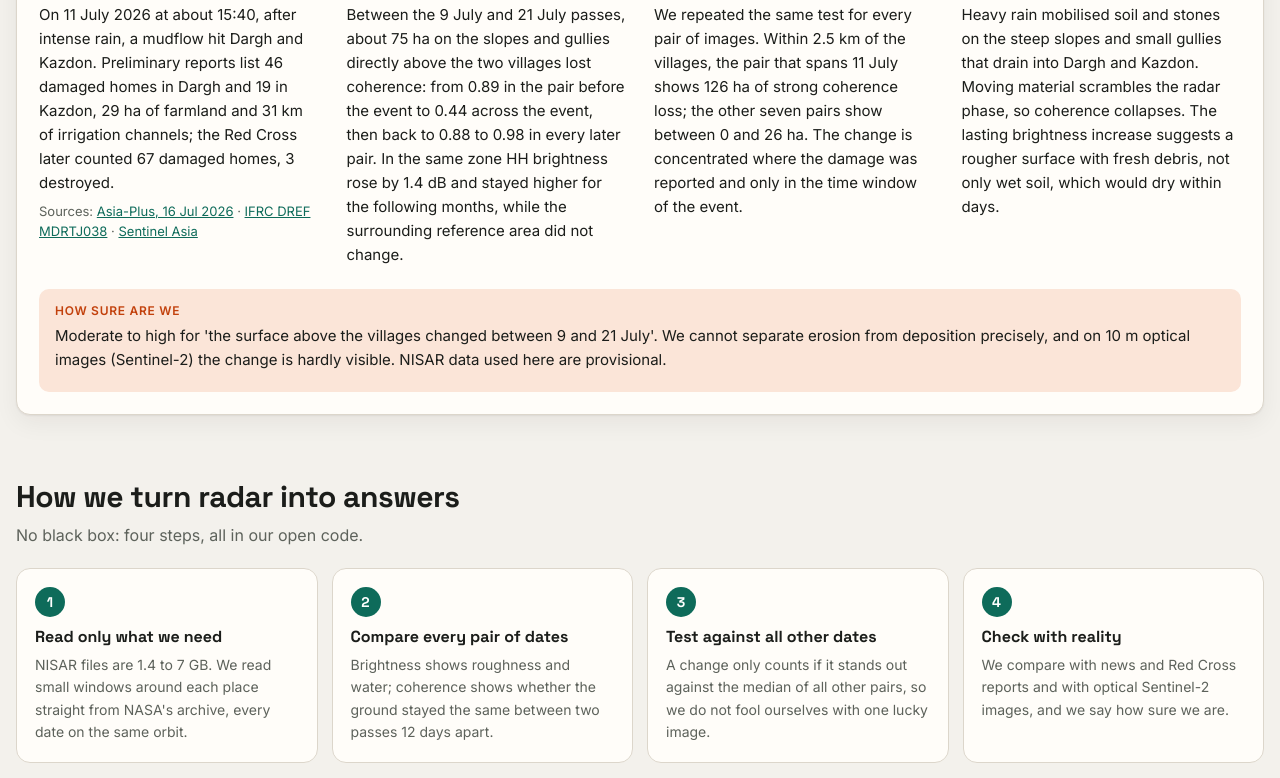
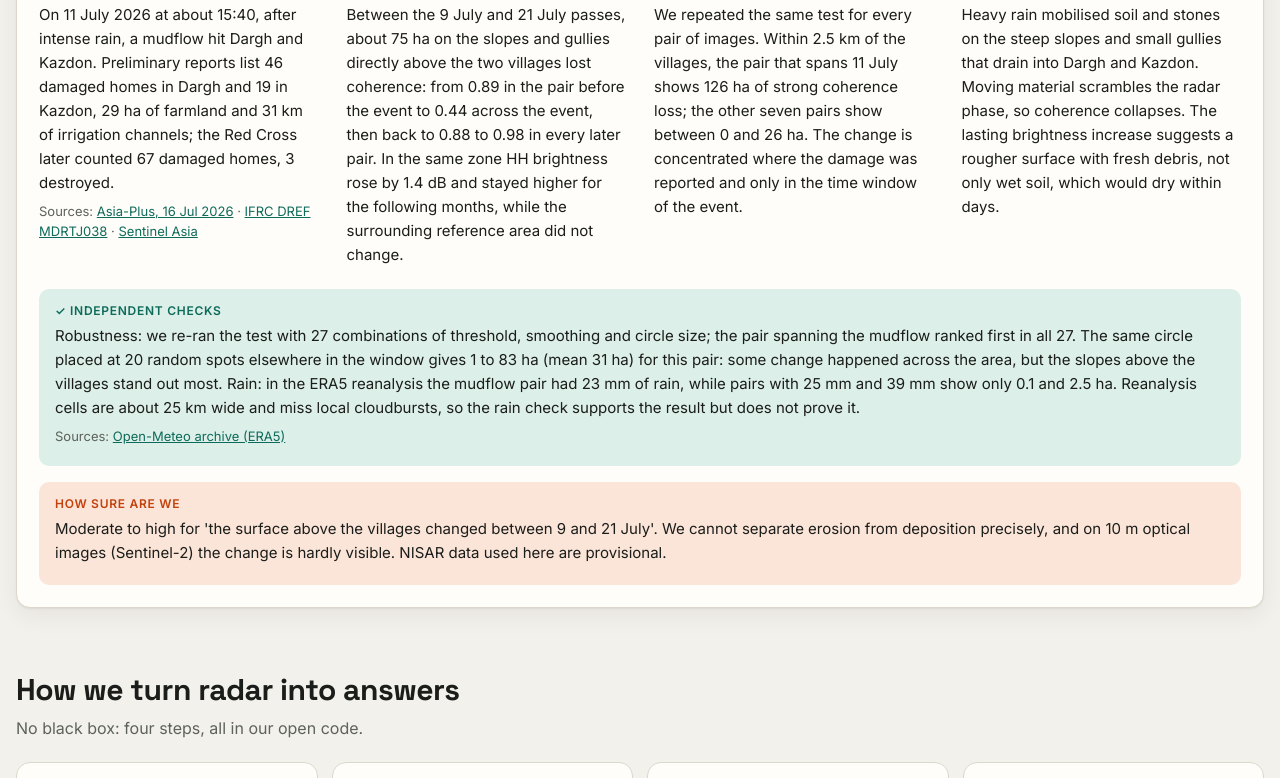
Before and after one commit to wify777/nisar-tajikistan, a plain HTML site: page site/index.html in a window 1280 px wide. Shown: the part 2605-3383 px from the top of the page. Drawn offline with nearby package versions, Linux system fonts and the light colour scheme; no server answers; animation ran at ten frames a second.

Commit message:
Add independent checks (robustness, rain, optical water, dam comparison) to stories
Co-Authored-By: Claude Opus 5.5 <noreply@anthropic.com>

```diff
--- a/site/app.js
+++ b/site/app.js
@@ -73,7 +73,7 @@
   UI.en.chartWater = "Water area detected by radar (km²)"; UI.ru.chartWater = "Площадь воды по радару (км²)";
   UI.en.water = "water area"; UI.ru.water = "площадь воды";
   var state = { lang: "en", data: null, story: null, meta: null, series: null, layer: "cohchange", idx: 0, opacity: 0.85, zone: true };
-  var map, chart, ASSET_V = "4";
+  var map, chart, ASSET_V = "5";
   var $ = function (id) { return document.getElementById(id); };
   function t(k) { return UI[state.lang][k]; }
   function fmtDate(d) { return d.slice(0, 4) + "-" + d.slice(4, 6) + "-" + d.slice(6, 8); }
@@ -136,7 +136,7 @@
     $("detail-stat-label").textContent = s.statLabel ? s.statLabel[state.lang] : "";
     var f = $("findings"); f.innerHTML = "";
     s.findings[state.lang].forEach(function (b) {
-      var box = el("div", "finding" + (b.conf ? " conf" : ""));
+      var box = el("div", "finding" + (b.conf ? " conf" : "") + (b.check ? " check" : ""));
       box.appendChild(el("h3", null, b.h)); box.appendChild(el("p", null, b.p));
       if (b.src) {
         var ps = el("p", "src", t("sources") + ": ");
--- a/site/data/stories.json
+++ b/site/data/stories.json
@@ -51,6 +51,17 @@
       "p": "Heavy rain mobilised soil and stones on the steep slopes and small gullies that drain into Dargh and Kazdon. Moving material scrambles the radar phase, so coherence collapses. The lasting brightness increase suggests a rougher surface with fresh debris, not only wet soil, which would dry within days."
      },
      {
+      "check": true,
+      "h": "Independent checks",
+      "p": "Robustness: we re-ran the test with 27 combinations of threshold, smoothing and circle size; the pair spanning the mudflow ranked first in all 27. The same circle placed at 20 random spots elsewhere in the window gives 1 to 83 ha (mean 31 ha) for this pair: some change happened across the area, but the slopes above the villages stand out most. Rain: in the ERA5 reanalysis the mudflow pair had 23 mm of rain, while pairs with 25 mm and 39 mm show only 0.1 and 2.5 ha. Reanalysis cells are about 25 km wide and miss local cloudbursts, so the rain check supports the result but does not prove it.",
+      "src": [
+       [
+        "Open-Meteo archive (ERA5)",
+        "https://open-meteo.com/en/docs/historical-weather-api"
+       ]
+      ]
+     },
+     {
       "h": "How sure are we",
       "p": "Moderate to high for 'the surface above the villages changed between 9 and 21 July'. We cannot separate erosion from deposition precisely, and on 10 m optical images (Sentinel-2) the change is hardly visible. NISAR data used here are provisional.",
       "conf": true
@@ -86,6 +97,17 @@
      {
       "h": "Почему (наша гипотеза)",
       "p": "Сильный дождь сдвинул грунт и камни на крутых склонах и в мелких оврагах, стекающих к Даргу и Каздону. Перемещённый материал разрушает фазу радара, и когерентность падает. Долговременный рост яркости говорит о более шероховатой поверхности со свежими наносами, а не только о влажной почве, которая высохла бы за несколько дней."
+     },
+     {
+      "check": true,
+      "h": "Независимые проверки",
+      "p": "Устойчивость: мы повторили проверку с 27 сочетаниями порога, сглаживания и размера круга; пара через сель оказалась первой во всех 27. Тот же круг в 20 случайных местах окна даёт для этой пары от 1 до 83 га (в среднем 31 га): изменения были по всей округе, но склоны над сёлами выделяются сильнее всего. Дождь: по реанализу ERA5 в паре с селем выпало 23 мм, а в парах с 25 и 39 мм изменилось лишь 0.1 и 2.5 га. Ячейки реанализа около 25 км и не видят местных ливней, поэтому проверка по дождю поддерживает вывод, но не доказывает его.",
+      "src": [
+       [
+        "Open-Meteo archive (ERA5)",
+        "https://open-meteo.com/en/docs/historical-weather-api"
+       ]
+      ]
      },
      {
       "h": "Насколько мы уверены",
@@ -184,12 +206,27 @@
      },
      {
       "h": "What we do not see, and why",
-      "p": "No change was detected on the dam surface between passes. That does not prove the dam or the slopes are stable: slow movement of a few centimetres per year is too small to stand out in single 12-day pairs and needs a longer time series of radar phase. The ups and downs of the water area are mostly wind on the lake, not real level changes."
+      "p": "No change was detected on the dam surface between passes. That does not prove the dam or the slopes are stable: slow movement of a few centimetres per year is too small to stand out in single 12-day pairs and needs a longer time series of radar phase. We think the ups and downs of the water area are mostly caused by wind on the lake rather than real level changes."
      },
      {
       "h": "Why NISAR helps here",
       "p": "Clouds and long shadows often hide the Pamir from optical satellites. NISAR images the dam and the lake every 12 days in any weather, so a growing record can show slow trends and sudden changes over the coming years.",
       "conf": false
+     },
+     {
+      "check": true,
+      "h": "Independent checks",
+      "p": "Dam: four nearby slopes facing the same direction have a mean coherence of 0.43 to 0.63 over the same 8 pairs, the dam 0.67 to 0.73 (depending on the area measured), so its stability is not only an effect of orientation. Lake: on 5 Sentinel-2 dates close to radar passes the optical lake area is 26.1 to 29.2 km², radar gives 23.7 to 27.9 km². The lowest radar area (2 July) came with the strongest reanalysis wind of these dates, which fits the wind hypothesis, but all winds were below 1 m/s and there are only 5 dates, so it is not proof.",
+      "src": [
+       [
+        "Sentinel-2 L2A (AWS Open Data)",
+        "https://registry.opendata.aws/sentinel-2-l2a-cogs/"
+       ],
+       [
+        "Open-Meteo archive (ERA5)",
+        "https://open-meteo.com/en/docs/historical-weather-api"
+       ]
+      ]
      },
      {
       "h": "How sure are we",
@@ -218,11 +255,26 @@
      },
      {
       "h": "Чего мы не видим и почему",
-      "p": "На поверхности завала между пролётами изменений не обнаружено. Это не доказывает, что завал или склоны стабильны: медленное движение в несколько сантиметров в год слишком мало для отдельных 12-дневных пар и требует длинного ряда фазы радара. Колебания площади воды в основном вызваны ветром на озере, а не реальными изменениями уровня."
+      "p": "На поверхности завала между пролётами изменений не обнаружено. Это не доказывает, что завал или склоны стабильны: медленное движение в несколько сантиметров в год слишком мало для отдельных 12-дневных пар и требует длинного ряда фазы радара. Мы считаем, что колебания площади воды в основном вызваны ветром на озере, а не реальными изменениями уровня."
      },
      {
       "h": "Чем здесь помогает NISAR",
       "p": "Облака и длинные тени часто скрывают Памир от оптических спутников. NISAR снимает завал и озеро каждые 12 дней в любую погоду, поэтому накопленный ряд в ближайшие годы сможет показать и медленные тренды, и резкие изменения."
+     },
+     {
+      "check": true,
+      "h": "Независимые проверки",
+      "p": "Завал: четыре соседних склона с той же экспозицией имеют среднюю когерентность 0.43–0.63 по тем же 8 парам, завал — 0.67–0.73 (в зависимости от размера участка), то есть его устойчивость объясняется не только ориентацией. Озеро: на 5 датах Sentinel-2 рядом с пролётами радара оптическая площадь 26.1–29.2 км², радарная 23.7–27.9 км². Самая маленькая площадь на радаре (2 июля) совпала с самым сильным ветром по реанализу среди этих дат, что согласуется с гипотезой о ветре, но все скорости меньше 1 м/с и дат всего 5, так что это не доказательство.",
+      "src": [
+       [
+        "Sentinel-2 L2A (AWS Open Data)",
+        "https://registry.opendata.aws/sentinel-2-l2a-cogs/"
+       ],
+       [
+        "Open-Meteo archive (ERA5)",
+        "https://open-meteo.com/en/docs/historical-weather-api"
+       ]
+      ]
      },
      {
       "h": "Насколько мы уверены",
@@ -295,8 +347,19 @@
       "p": "Summer inflow from snow and glacier melt raises the water level, so the reservoir spreads over its gentle upper shores; from autumn the level can fall again. This matches the usual filling pattern of mountain reservoirs, but we have not yet confirmed Nurek's operating schedule with an official source."
      },
      {
+      "check": true,
+      "h": "Independent check: optical images",
+      "p": "On 5 cloud-free Sentinel-2 images from 29 June to 28 August, the same water body (water index MNDWI) grew from 23.5 to 29.3 km². Radar shows the same rise, from 24.8 to 31.6 km², but its areas are 5 to 13% larger than the optical ones. We have not yet found the reason for this offset.",
+      "src": [
+       [
+        "Sentinel-2 L2A (AWS Open Data)",
+        "https://registry.opendata.aws/sentinel-2-l2a-cogs/"
+       ]
+      ]
+     },
+     {
       "h": "How sure are we",
-      "p": "Medium. Wind can roughen the water and make it brighter, so some water may be missed on windy days. The threshold method and the 18 x 18 km window mean the numbers describe changes in this section, not the full reservoir. NISAR data used here are provisional.",
+      "p": "High for the summer rise, which optical Sentinel-2 images confirm; medium for the exact areas, which are 5 to 13% above the optical ones. Wind can roughen the water and make it brighter, so some water may be missed on windy days. The numbers describe an 18 x 18 km section, not the full reservoir. NISAR data used here are provisional.",
       "conf": true
      }
     ],
@@ -314,8 +377,19 @@
       "p": "Летний приток от таяния снега и ледников поднимает уровень, и вода разливается по пологим верхним берегам; с осени уровень может снижаться. Это совпадает с обычным режимом наполнения горных водохранилищ, но режим работы Нурека мы ещё не подтвердили официальным источником."
      },
      {
+      "check": true,
+      "h": "Независимая проверка: оптические снимки",
+      "p": "На 5 безоблачных снимках Sentinel-2 с 29 июня по 28 августа тот же водоём (водный индекс MNDWI) вырос с 23.5 до 29.3 км². Радар показывает такой же рост, с 24.8 до 31.6 км², но его площади на 5–13% больше оптических. Причину этого сдвига мы пока не нашли.",
+      "src": [
+       [
+        "Sentinel-2 L2A (AWS Open Data)",
+        "https://registry.opendata.aws/sentinel-2-l2a-cogs/"
+       ]
+      ]
+     },
+     {
       "h": "Насколько мы уверены",
-      "p": "Средне. Ветер делает воду шероховатой и светлее, поэтому в ветреные дни часть воды может не попасть в маску. Метод порога и окно 18 × 18 км означают, что числа описывают изменения на этом участке, а не во всём водохранилище. Данные NISAR здесь предварительные (provisional).",
+      "p": "Высоко для летнего роста, его подтверждают оптические снимки Sentinel-2; средне для точных площадей, они на 5–13% выше оптических. Ветер делает воду шероховатой и светлее, поэтому в ветреные дни часть воды может не попасть в маску. Числа описывают участок 18 × 18 км, а не всё водохранилище. Данные NISAR здесь предварительные (provisional).",
       "conf": true
      }
     ]
@@ -491,6 +565,10 @@
     "https://registry.opendata.aws/sentinel-2-l2a-cogs/"
    ],
    [
+    "Rain and wind: ERA5 reanalysis (Copernicus Climate Change Service) via the Open-Meteo archive API (CC BY 4.0)",
+    "https://open-meteo.com/en/docs/historical-weather-api"
+   ],
+   [
     "Data processing: Python (h5py, numpy, pyproj, rasterio). Web: MapLibre GL JS, Chart.js",
     ""
    ],
@@ -513,6 +591,10 @@
     "https://registry.opendata.aws/sentinel-2-l2a-cogs/"
    ],
    [
+    "Осадки и ветер: реанализ ERA5 (Copernicus Climate Change Service) через архив Open-Meteo (CC BY 4.0)",
+    "https://open-meteo.com/en/docs/historical-weather-api"
+   ],
+   [
     "Обработка данных: Python (h5py, numpy, pyproj, rasterio). Сайт: MapLibre GL JS, Chart.js",
     ""
    ],
--- a/site/style.css
+++ b/site/style.css
@@ -134,6 +134,8 @@ section { margin-top: 64px; }
 .finding p { margin: 0 0 6px; }
 .finding.conf { grid-column: 1 / -1; background: var(--warm-soft); border-radius: 10px; padding: 14px 16px; margin-top: 12px; }
 .finding.conf h3 { color: var(--warm); }
+.finding.check { grid-column: 1 / -1; background: var(--accent-soft); border-radius: 10px; padding: 14px 16px; margin-top: 12px; }
+.finding.check h3::before { content: "✓ "; }
 .finding .src { font-size: 13px; color: var(--muted); }
 .finding a { overflow-wrap: anywhere; }
 
```
Also changed, not shown: site/index.html (+2 -2 lines), 1 other file.
